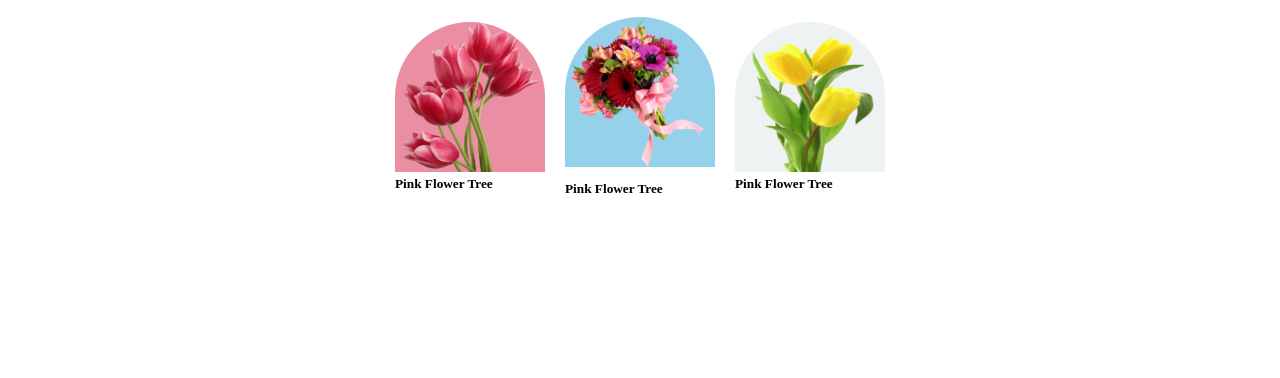
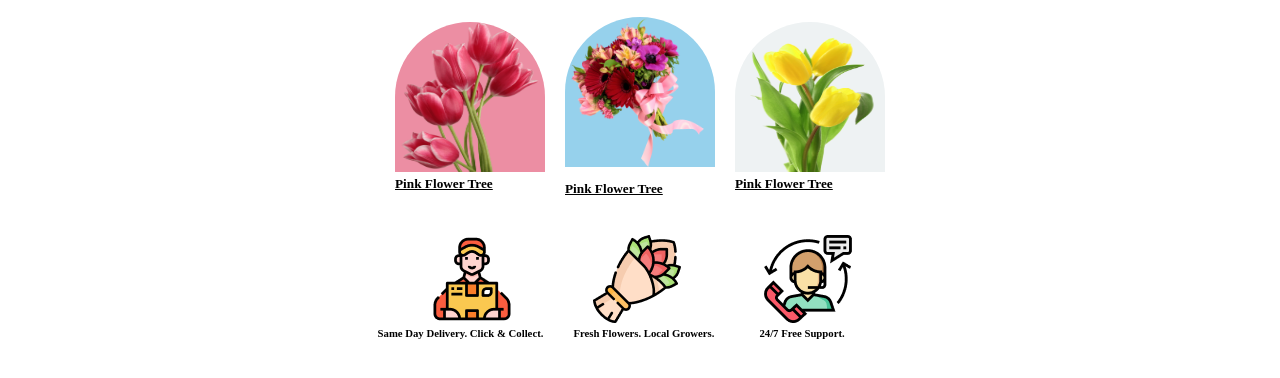
Before and after one commit to mdrajobali/firstassaignment, a plain HTML site: page index.html in a window 1280 px wide. Shown: the part 306-684 px from the top of the page. Drawn offline with Linux system fonts and the light colour scheme.

Commit message:
section three

```diff
--- a/index.html
+++ b/index.html
@@ -31,15 +31,15 @@
             <div class="imgtwo">
                 <div>
                     <img id="img1" class="img2" src="Flower Asset/pngwing 10.png" alt="">
-                    <h5>Pink Flower Tree</h5>
+                    <h5 class="textsix">Pink Flower Tree</h5>
                 </div>
                 <div>
                     <img id="img2" class="img2" src="Flower Asset/pngwing 5.png" alt="">
-                    <h5>Pink Flower Tree</h5>
+                    <h5 class="textsix">Pink Flower Tree</h5>
                 </div>
                   <div>
                 <img id="img3" class="img2" src="Flower Asset/pngwing 7.png" alt="">
-                <h5>Pink Flower Tree</h5>
+                <h5 class="textsix">Pink Flower Tree</h5>
 
 
                 </div>
@@ -53,6 +53,27 @@
         </div>
 
     </div>
+    <br>
+
+    <div class="section3">
+     <div class="section3one">
+        <img src="Flower Asset/Group 57.png" alt="">
+        <h6 class="three">Same Day Delivery. Click & Collect.</h6>
+     </div>
+     <div class="section3one">
+        <img src="Flower Asset/Group 58.png" alt="">
+        <h6 class="four">Fresh Flowers. Local Growers.</h6>
+     </div>
+     <div class="section3one">
+        <img src="Flower Asset/Group 59.png" alt="">
+        <h6 class="five">24/7 Free Support.</h6>
+     </div>
+    </div>
+
+
+
+
+
 
 
 </header>
--- a/style.css
+++ b/style.css
@@ -78,3 +78,34 @@
 #img3{
     background-color: #eef2f3;
 }
+.imgthree{
+    display: flex;
+    align-items: center;
+    justify-content: center;
+    background-color: rgba(39, 39, 39, 0.05);
+    margin-top: 20px;
+    padding: 30px;
+
+
+}
+.section3{
+    display: flex;
+    align-items: center;
+    justify-content: center;
+    gap: 50px;
+    box-sizing: border-box;
+
+    margin-top: 20px;
+}
+.three{
+    margin-left: -50px;
+}
+.four{
+    margin-left: -20px;
+}
+.five{
+    margin-left: -5px;
+}
+.textsix{
+    text-decoration: underline;
+}
```
